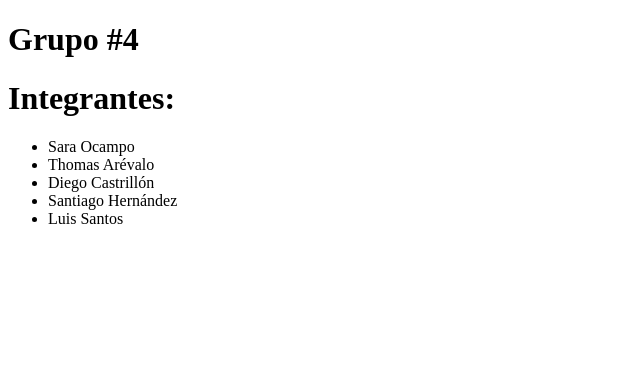
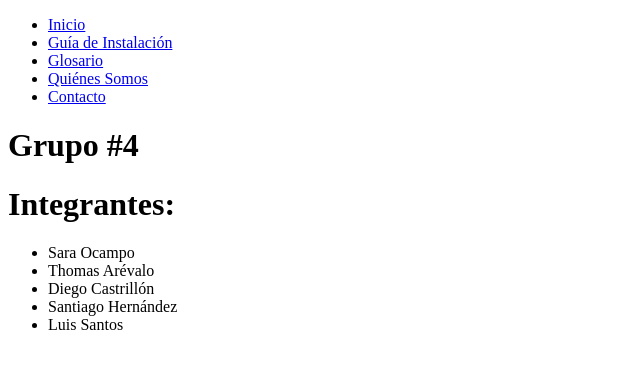
Before and after one commit to advSNTS/taller_web_wiki, a plain HTML site: page integrantes/integrantes.html in a window 1280 px wide. Shown: the whole page, without its empty margins (0-640 px from the left). Drawn offline with Linux system fonts and the light colour scheme.

Commit message:
Navegacion en integrantes

```diff
--- a/integrantes/integrantes.html
+++ b/integrantes/integrantes.html
@@ -5,6 +5,17 @@
     <title>Document</title>
 </head>
 <body>
+
+    <nav>
+        <ul>
+            <li><a href="./index.html">Inicio</a></li>
+            <li><a href="./guia/guia.html">Guía de Instalación</a></li>
+            <li><a href="./glosario/glosario.html">Glosario</a></li>
+            <li><a href="./integrantes/integrantes.html">Quiénes Somos</a></li>
+            <li><a href="./contacto/contacto.html">Contacto</a></li>
+        </ul>
+    </nav>
+
     <h1>Grupo #4</h1>
     <h1>Integrantes:</h1>
 
```
